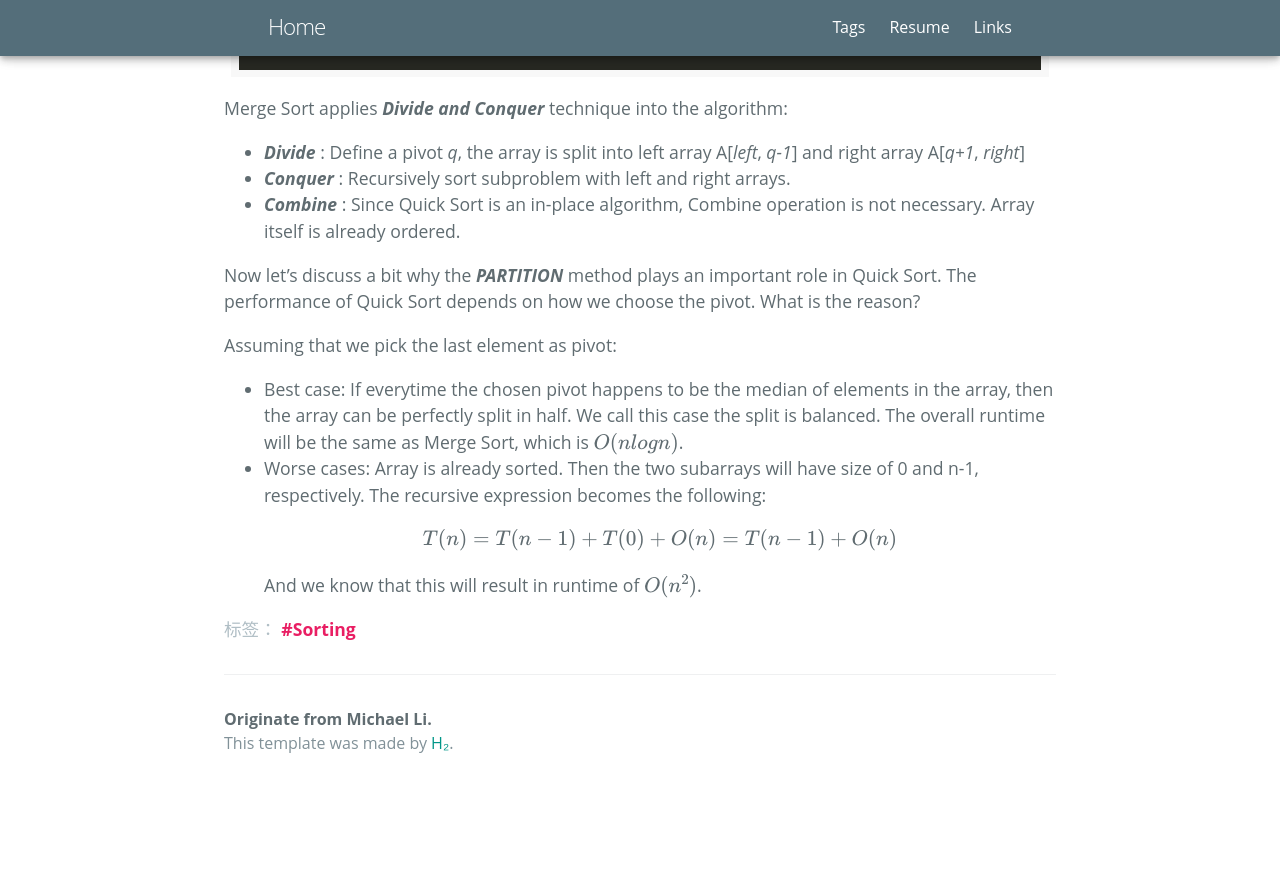
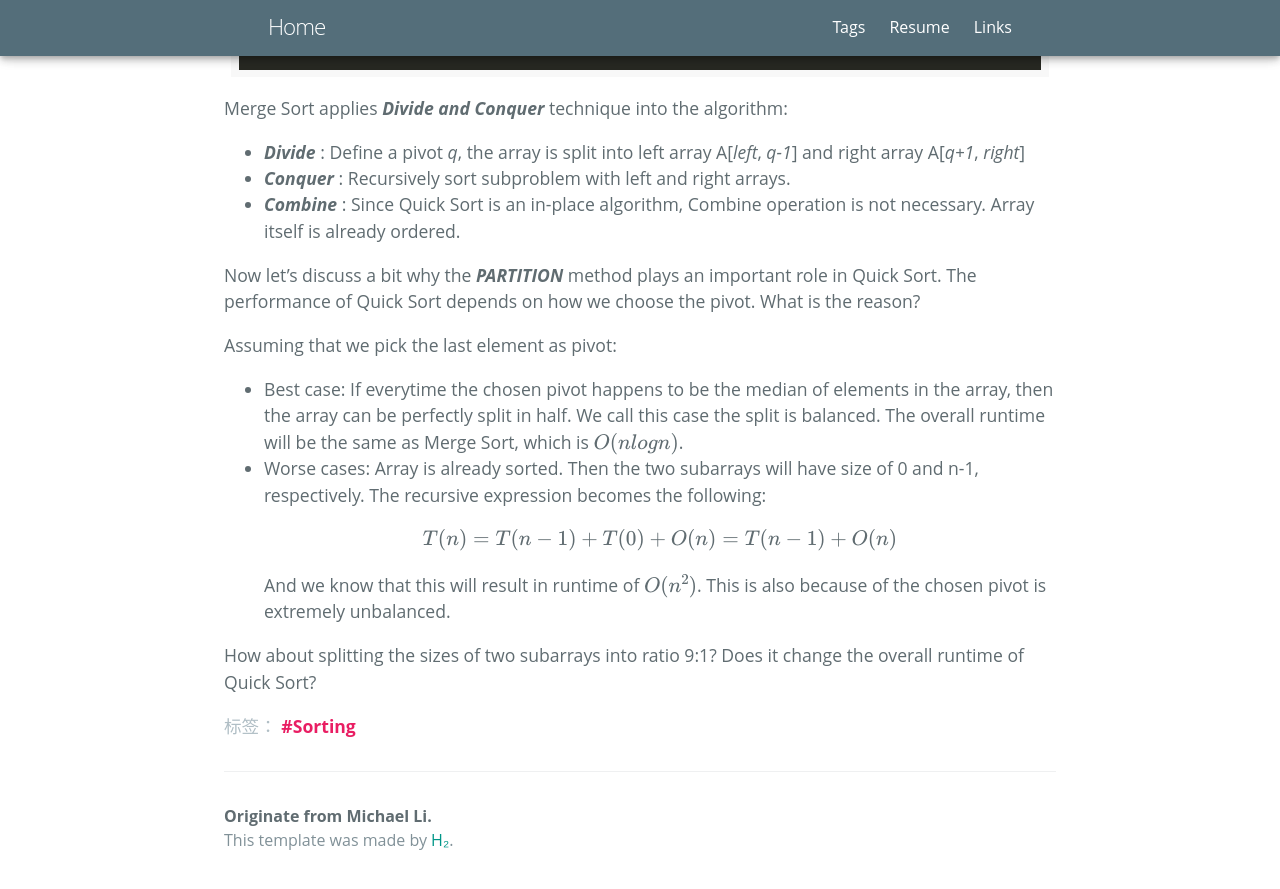
Before and after one commit to zl323/zl323.github.io, a Jekyll site: the page built from _posts/2020-05-14-Quick-Sort.md, in a window 1280 px wide and 900 px high, scrolled down 1043 px. Shown: the top 889 px of the window. Built offline with Jekyll 4.4.1, drawn with Linux system fonts in a browser that asks for light colours; some web fonts are replaced; formulas are drawn with MathJax 3; before the commit the page ends 1846 px from its top, so only the background shows below that.

Commit message:
edit quick sort

```diff
--- a/_posts/2020-05-14-Quick-Sort.md
+++ b/_posts/2020-05-14-Quick-Sort.md
@@ -50,4 +50,6 @@ Assuming that we pick the last element as pivot:
 \\[
 T(n) = T(n-1) + T(0) + O(n) = T(n-1) + O(n)
 \\]
-And we know that this will result in runtime of $O(n^2)$.
+And we know that this will result in runtime of $O(n^2)$. This is also because of the chosen pivot is extremely unbalanced.
+
+How about splitting the sizes of two subarrays into ratio 9:1? Does it change the overall runtime of Quick Sort?
```
